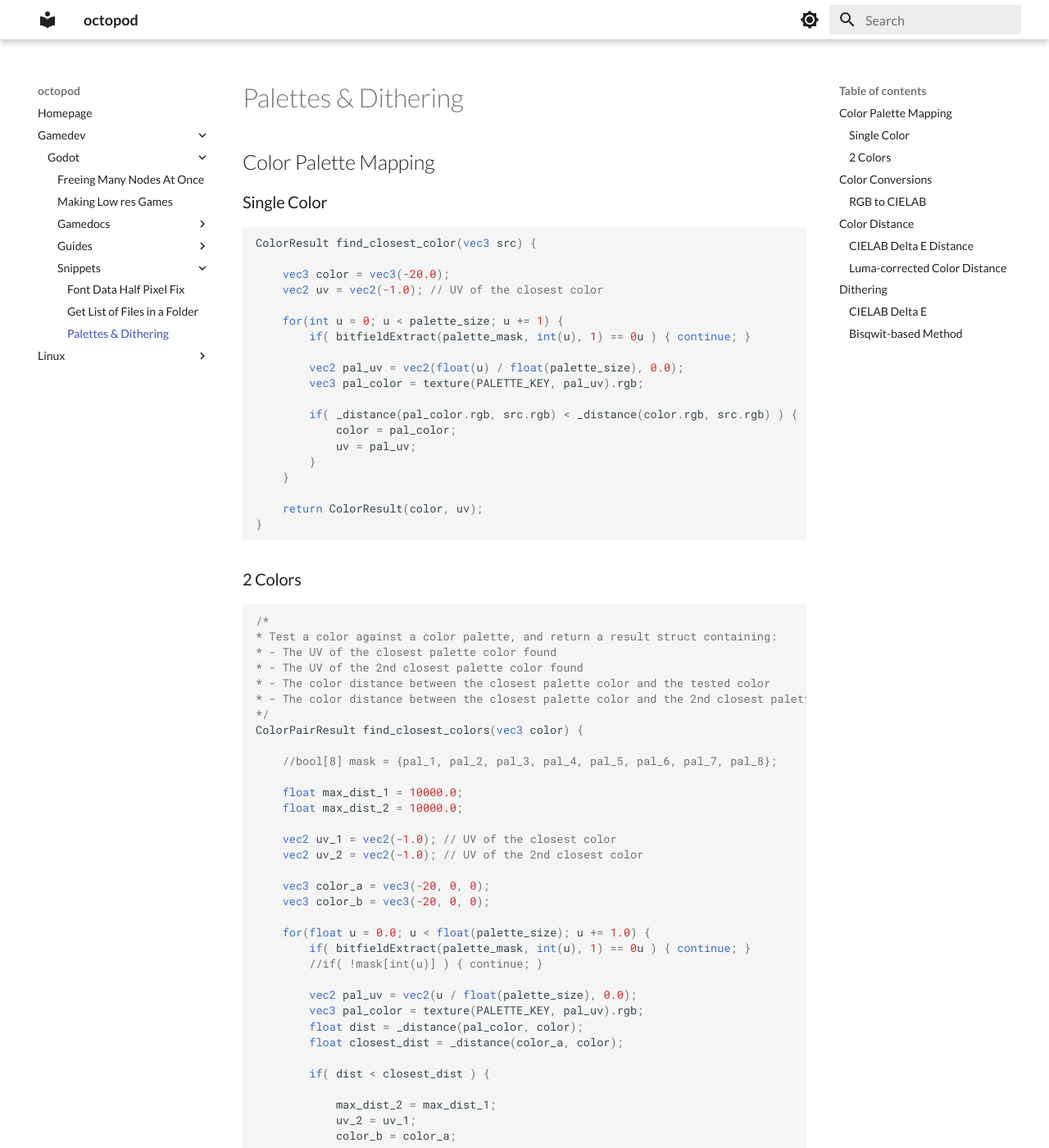
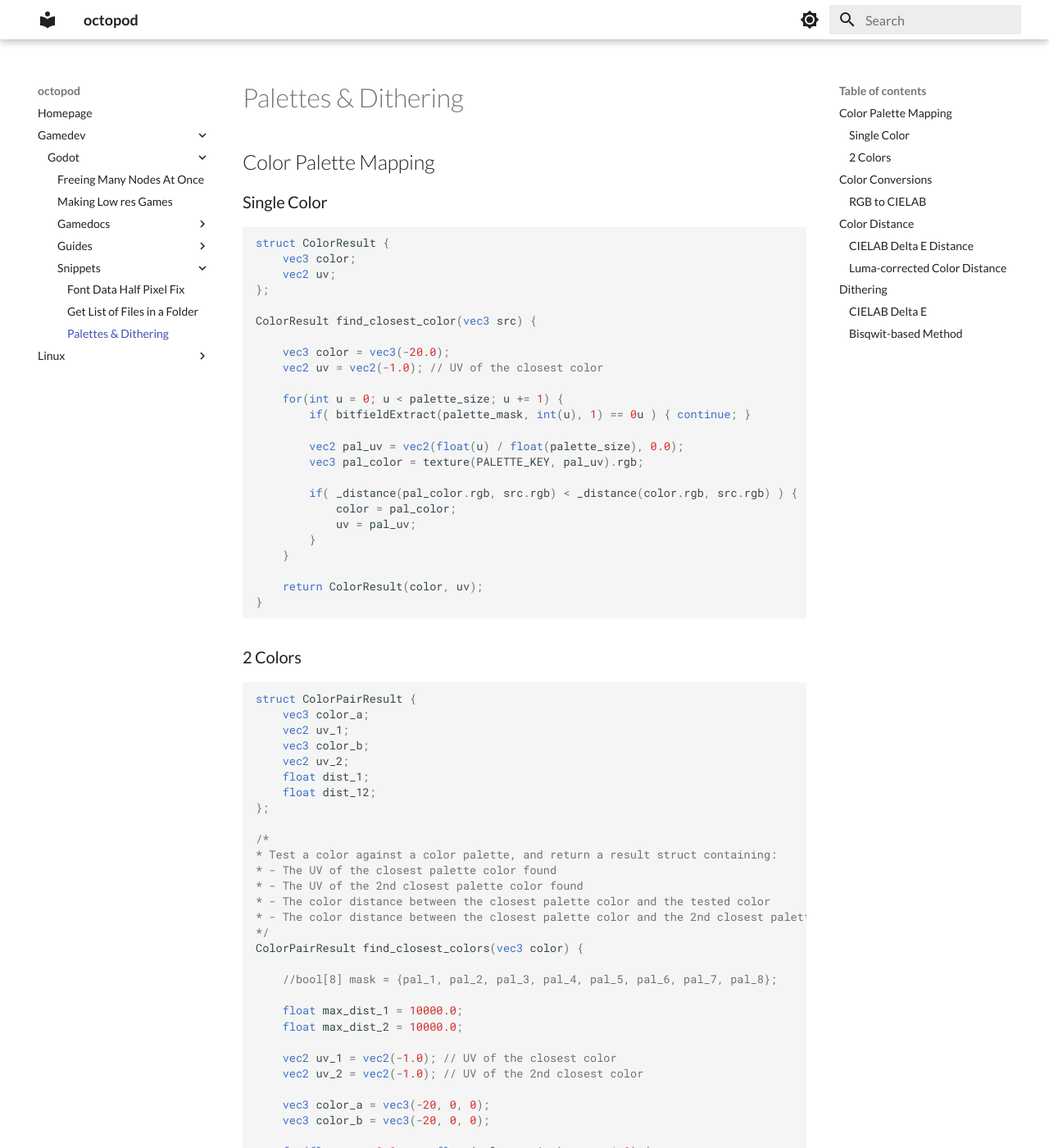
Before and after one commit to bakana808/mkdocs, an MkDocs documentation site: the page built from docs/gamedev/godot/snippets/Palettes & Dithering.md, in a window 1280 px wide and 1400 px high. Shown: the whole window at 82% size. Built offline with MkDocs 1.6.1 and Material for MkDocs 9.7.7, drawn with Linux system fonts in a browser that asks for light colours.

Commit message:
vault backup: 2023-05-07 03:51:04

````diff
--- a/docs/gamedev/godot/snippets/Palettes & Dithering.md
+++ b/docs/gamedev/godot/snippets/Palettes & Dithering.md
@@ -1,6 +1,11 @@
 ## Color Palette Mapping
 ### Single Color
 ```glsl
+struct ColorResult {
+    vec3 color;
+    vec2 uv;
+};
+
 ColorResult find_closest_color(vec3 src) {
 
     vec3 color = vec3(-20.0);
@@ -23,6 +28,15 @@ ColorResult find_closest_color(vec3 src) {
 ```
 ### 2 Colors
 ```glsl
+struct ColorPairResult {
+    vec3 color_a;
+    vec2 uv_1;
+    vec3 color_b;
+    vec2 uv_2;
+    float dist_1;
+    float dist_12;
+};
+
 /*
 * Test a color against a color palette, and return a result struct containing:
 * - The UV of the closest palette color found
````
